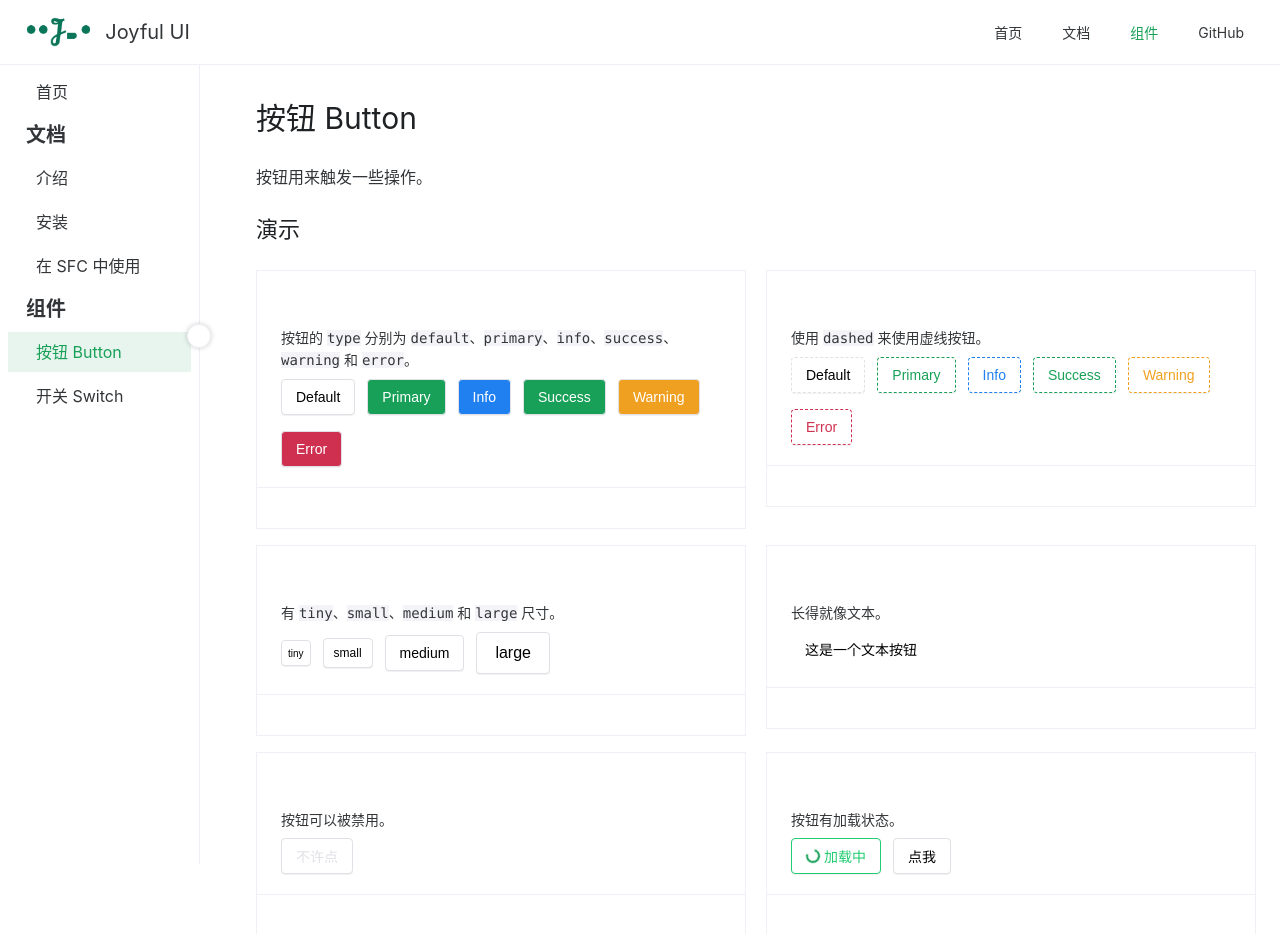
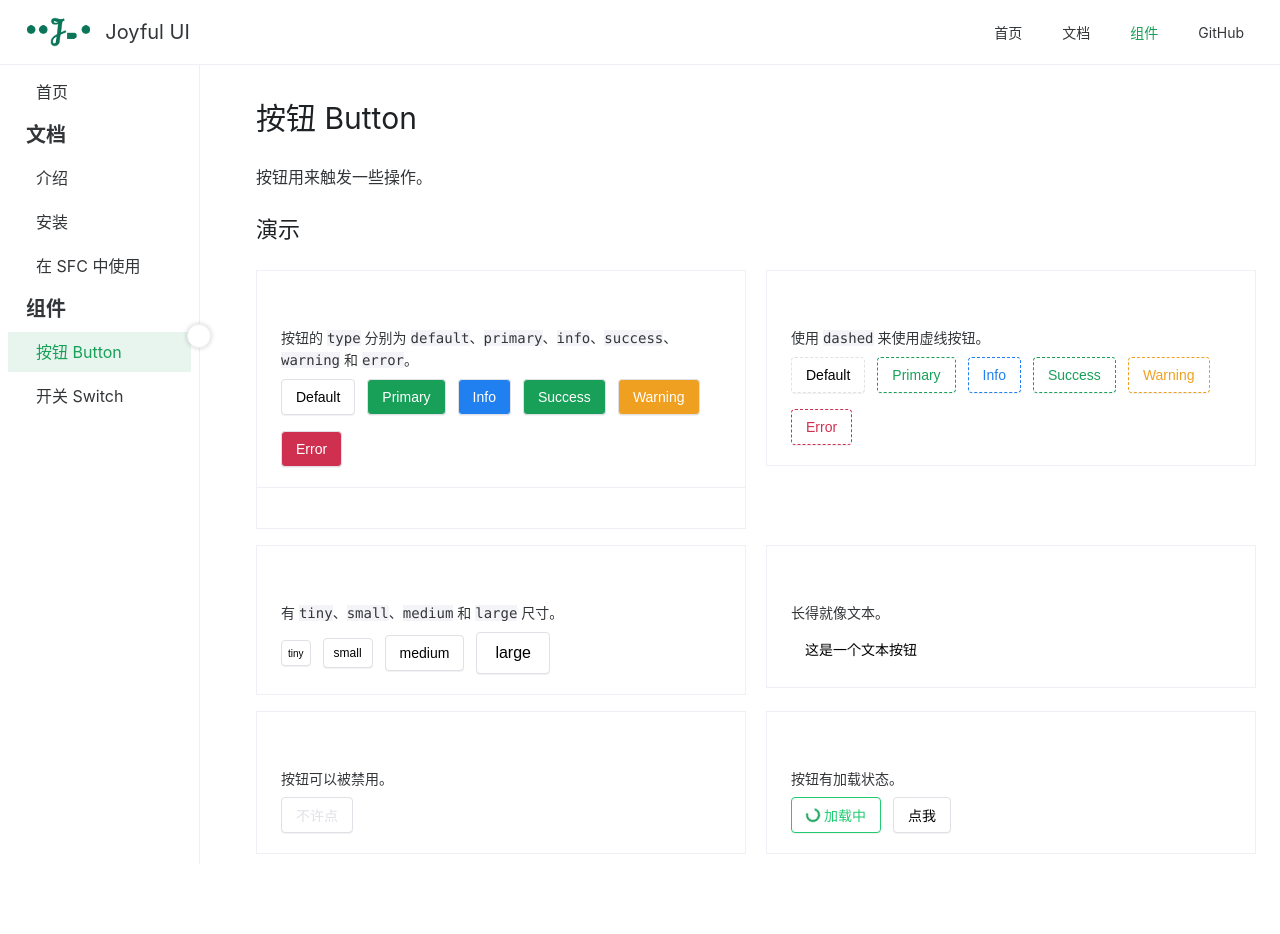
Before and after one commit to 12callie/joyful-ui, a Vue app: page /joyful/components/button in a window 1280 px wide. Both pictures are taken after a click on the icon 713 px from the left and 303 px from the top of the page. Shown: the top 934 px of the page. Built offline with nearby package versions, Linux system fonts and the light colour scheme.

Commit message:
封装Demo组件

```diff
--- a/src/assets/styles/common.scss
+++ b/src/assets/styles/common.scss
@@ -4,3 +4,24 @@ $color: rgb(51, 54, 57);
 $title-color: rgb(31, 34, 37);
 $first-h: 30px;
 $second-h: 22px;
+.j-component-demos-h1 {
+  margin-bottom: 24px;
+}
+
+.j-component-demos-h2 {
+  margin: 24px 0;
+}
+
+@media (min-width: 1000px) {
+  .j-component-demos {
+    display: flex;
+    flex-direction: row;
+    flex-wrap: wrap;
+    height: 100%;
+    justify-content: space-between;
+    align-items: flex-start;
+  }
+  .demo {
+    width: 49%;
+  }
+}
--- /dev/null
+++ b/src/components/Demo.vue
@@ -0,0 +1,99 @@
+<script lang="ts" setup>
+import { ref } from 'vue'
+
+const props = defineProps({
+  component: {
+    type: Object,
+  },
+  description: {
+    type: String,
+  },
+})
+
+const code = ref(false)
+const afterContent = ref('显示代码')
+const codeToggle = () => {
+  code.value = !code.value
+  if (code.value) {
+    afterContent.value = '隐藏代码'
+  } else {
+    afterContent.value = '显示代码'
+  }
+}
+</script>
+
+
+<template>
+
+  <div class="demo">
+    <div class="demo-title">
+      <div>{{ component.__sourceCodeTitle }}</div>
+      <div class="code-toggle" :data-attr="afterContent">
+        <svg class="icon" @click="codeToggle">
+          <use xlink:href="#icon-toggle"></use>
+        </svg>
+      </div>
+    </div>
+    <div class="demo-content">
+      <p class="demo-description" v-html="description"></p>
+      <Component :is="component" />
+    </div>
+    <div class="demo-code" v-if="code">
+      <pre v-text="component.__sourceCode"></pre>
+    </div>
+  </div>
+
+
+</template>
+
+<style scoped lang="scss">
+@import "../assets/styles/common.scss";
+
+
+.demo {
+  border: 1px solid $border-color;
+  margin-bottom: 16px;
+
+  .demo-title {
+    display: flex;
+    margin: 20px 24px 12px;
+    flex-direction: row;
+    justify-content: space-between;
+    align-items: center;
+
+    .code-toggle {
+      cursor: pointer;
+      position: relative;
+
+      &:hover:after {
+        position: absolute;
+        right: -28px;
+        bottom: 30px;
+        padding: 8px 12px;
+        background-color: #333;
+        box-shadow: 0 0 10px rgba(0, 0, 0, 0.6);
+        color: #fff;
+        border-radius: 5px;
+        content: attr(data-attr);
+        z-index: 2;
+        font-size: 12px;
+        width: 72px;
+        vertical-align: middle;
+      }
+    }
+  }
+
+  .demo-content {
+    margin: 0 24px 12px;
+
+    .demo-description {
+      font-size: 14px;
+    }
+  }
+
+  .demo-code {
+    border-top: 1px solid $border-color;
+    padding: 20px 24px;
+  }
+}
+</style>
--- a/src/views/ButtonDemo.vue
+++ b/src/views/ButtonDemo.vue
@@ -6,219 +6,35 @@ import Button3Demo from '../components/Button3.demo.vue'
 import Button4Demo from '../components/Button4.demo.vue'
 import Button5Demo from '../components/Button5.demo.vue'
 import Button6Demo from '../components/Button6.demo.vue'
+import Demo from '../components/Demo.vue'
 
-const code = ref(false)
-const afterContent = ref('显示代码')
-const codeToggle = () => {
-  code.value = !code.value
-  if (code.value) {
-    afterContent.value = '隐藏代码'
-  } else {
-    afterContent.value = '显示代码'
-  }
-}
+const button1Description = ref(`按钮的 <code>type</code> 分别为
+            <code>default</code
+            >、<code>primary</code>、<code>info</code>、<code>success</code>、<code
+              >warning</code
+            >
+            和 <code>error</code>。`)
+const button2Description = ref('使用 <code>dashed</code> 来使用虚线按钮。')
+const button3Description = ref('有 <code>tiny</code>、<code>small</code>、<code>medium</code> 和\n' +
+    '            <code>large</code> 尺寸。')
+const button4Description = ref('长得就像文本。')
+const button5Description = ref('按钮可以被禁用。')
+const button6Description = ref('按钮有加载状态。')
 </script>
 
 
 <template>
   <div class="button-demos">
-    <h1>按钮 Button</h1>
+    <h1 class="j-component-demos-h1">按钮 Button</h1>
     <p>按钮用来触发一些操作。</p>
-    <h2>演示</h2>
-    <div class="demos">
-      <div class="demo">
-        <div class="demo-title">
-          <div>{{ Button1Demo.__sourceCodeTitle }}</div>
-          <div class="code-toggle" :data-attr="afterContent">
-            <svg class="icon" @click="codeToggle">
-              <use xlink:href="#icon-toggle"></use>
-            </svg>
-          </div>
-        </div>
-        <div class="demo-content">
-          <p class="demo-description">
-            按钮的 <code>type</code> 分别为
-            <code>default</code>、<code>primary</code>、<code>info</code>、<code>success</code>、<code>warning</code> 和
-            <code>error</code>。
-          </p>
-          <Component :is="Button1Demo" />
-        </div>
-        <div class="demo-code" v-if="code">
-          <pre v-text="Button1Demo.__sourceCode"></pre>
-        </div>
-      </div>
-
-      <div class="demo">
-        <div class="demo-title">
-          <div>{{ Button2Demo.__sourceCodeTitle }}</div>
-          <div class="code-toggle" :data-attr="afterContent">
-            <svg class="icon" @click="codeToggle">
-              <use xlink:href="#icon-toggle"></use>
-            </svg>
-          </div>
-        </div>
-        <div class="demo-content">
-          <p class="demo-description">
-            使用 <code>dashed</code> 来使用虚线按钮。
-          </p>
-          <Button2Demo />
-        </div>
-        <div class="demo-code" v-if="code">
-          <pre v-text="Button2Demo.__sourceCode"></pre>
-        </div>
-      </div>
-
-      <div class="demo">
-        <div class="demo-title">
-          <div>{{ Button3Demo.__sourceCodeTitle }}</div>
-          <div class="code-toggle" :data-attr="afterContent">
-            <svg class="icon" @click="codeToggle">
-              <use xlink:href="#icon-toggle"></use>
-            </svg>
-          </div>
-        </div>
-        <div class="demo-content">
-          <p class="demo-description">
-            有 <code>tiny</code>、<code>small</code>、<code>medium</code> 和
-            <code>large</code> 尺寸。
-          </p>
-          <Button3Demo />
-        </div>
-        <div class="demo-code" v-if="code">
-          <pre v-text="Button3Demo.__sourceCode"></pre>
-        </div>
-      </div>
-
-      <div class="demo">
-        <div class="demo-title">
-          <div>{{ Button4Demo.__sourceCodeTitle }}</div>
-
-          <div class="code-toggle" :data-attr="afterContent">
-            <svg class="icon" @click="codeToggle">
-              <use xlink:href="#icon-toggle"></use>
-            </svg>
-          </div>
-        </div>
-        <div class="demo-content">
-          <p class="demo-description">长得就像文本。</p>
-          <Button4Demo />
-        </div>
-        <div class="demo-code" v-if="code">
-          <pre v-text="Button4Demo.__sourceCode"></pre>
-        </div>
-      </div>
-
-      <div class="demo">
-        <div class="demo-title">
-          <div>{{ Button5Demo.__sourceCodeTitle }}</div>
-
-          <div class="code-toggle" :data-attr="afterContent">
-            <svg class="icon" @click="codeToggle">
-              <use xlink:href="#icon-toggle"></use>
-            </svg>
-          </div>
-        </div>
-        <div class="demo-content">
-          <p class="demo-description">按钮可以被禁用。</p>
-          <Button5Demo />
-        </div>
-        <div class="demo-code" v-if="code">
-          <pre v-text="Button5Demo.__sourceCode"></pre>
-        </div>
-      </div>
-
-      <div class="demo">
-        <div class="demo-title">
-          <div>{{ Button6Demo.__sourceCodeTitle }}</div>
-          <div class="code-toggle" :data-attr="afterContent">
-            <svg class="icon" @click="codeToggle">
-              <use xlink:href="#icon-toggle"></use>
-            </svg>
-          </div>
-        </div>
-        <div class="demo-content">
-          <p class="demo-description">按钮有加载状态。</p>
-          <Button6Demo />
-        </div>
-        <div class="demo-code" v-if="code">
-          <pre v-text="Button6Demo.__sourceCode"></pre>
-        </div>
-      </div>
+    <h2 class="j-component-demos-h2">演示</h2>
+    <div class="j-component-demos">
+      <Demo :component="Button1Demo" :description="button1Description" />
+      <Demo :component="Button2Demo" :description="button2Description" />
+      <Demo :component="Button3Demo" :description="button3Description" />
+      <Demo :component="Button4Demo" :description="button4Description" />
+      <Demo :component="Button5Demo" :description="button5Description" />
+      <Demo :component="Button6Demo" :description="button6Description" />
     </div>
   </div>
 </template>
-
-<style scoped lang="scss">
-@import "../assets/styles/common.scss";
-
-.button-demos {
-  > h1 {
-    margin-bottom: 24px;
-  }
-
-  > h2 {
-    margin: 24px 0;
-  }
-}
-
-.demo {
-  border: 1px solid $border-color;
-  margin-bottom: 16px;
-
-  .demo-title {
-    display: flex;
-    margin: 20px 24px 12px;
-    flex-direction: row;
-    justify-content: space-between;
-    align-items: center;
-
-    .code-toggle {
-      cursor: pointer;
-      position: relative;
-
-      &:hover:after {
-        position: absolute;
-        right: -28px;
-        bottom: 30px;
-        padding: 8px 12px;
-        background-color: #333;
-        box-shadow: 0 0 10px rgba(0, 0, 0, 0.6);
-        color: #fff;
-        border-radius: 5px;
-        content: attr(data-attr);
-        z-index: 2;
-        font-size: 12px;
-        width: 72px;
-        vertical-align: middle;
-      }
-    }
-  }
-
-  .demo-content {
-    margin: 0 24px 12px;
-
-    .demo-description {
-      font-size: 14px;
-    }
-  }
-
-  .demo-code {
-    border-top: 1px solid $border-color;
-    padding: 20px 24px;
-  }
-}
-
-@media (min-width: 1000px) {
-  .demos {
-    display: flex;
-    flex-direction: row;
-    flex-wrap: wrap;
-    height: 100%;
-    justify-content: space-between;
-    align-items: flex-start;
-  }
-  .demo {
-    width: 49%;
-  }
-}
-</style>
```
